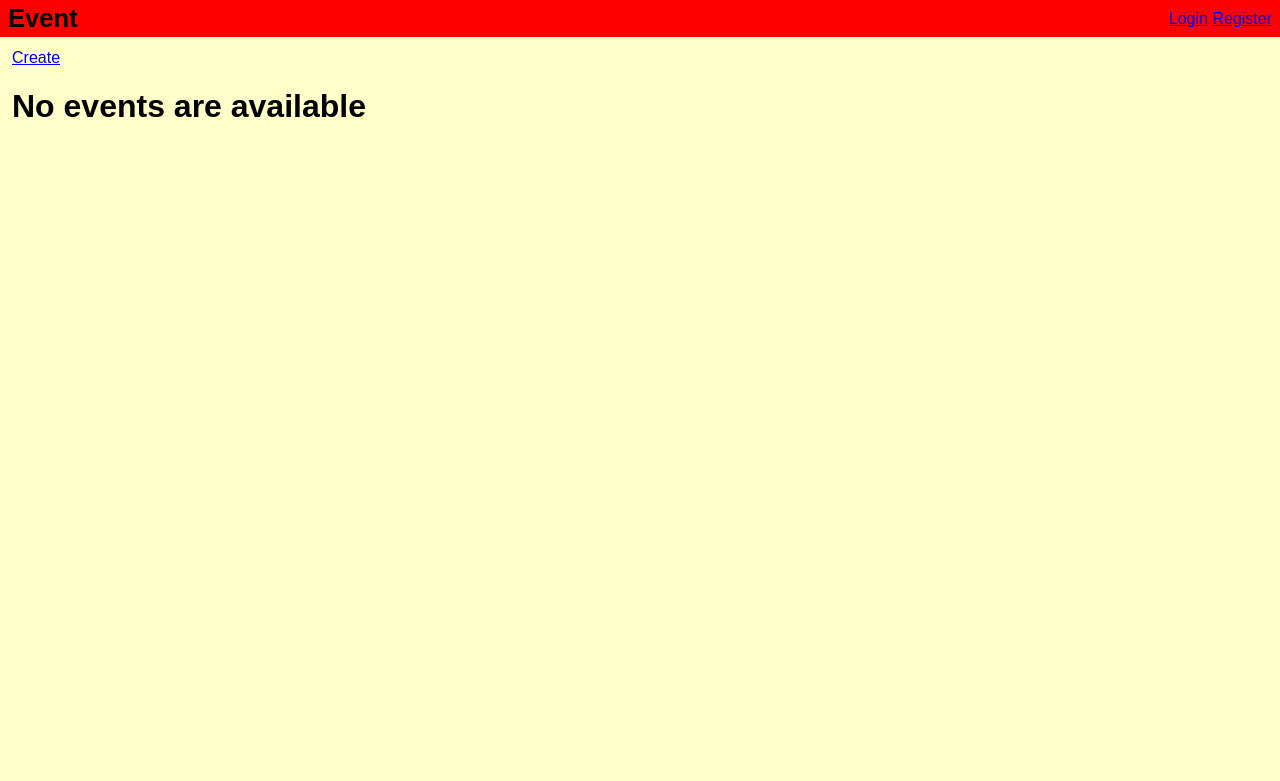
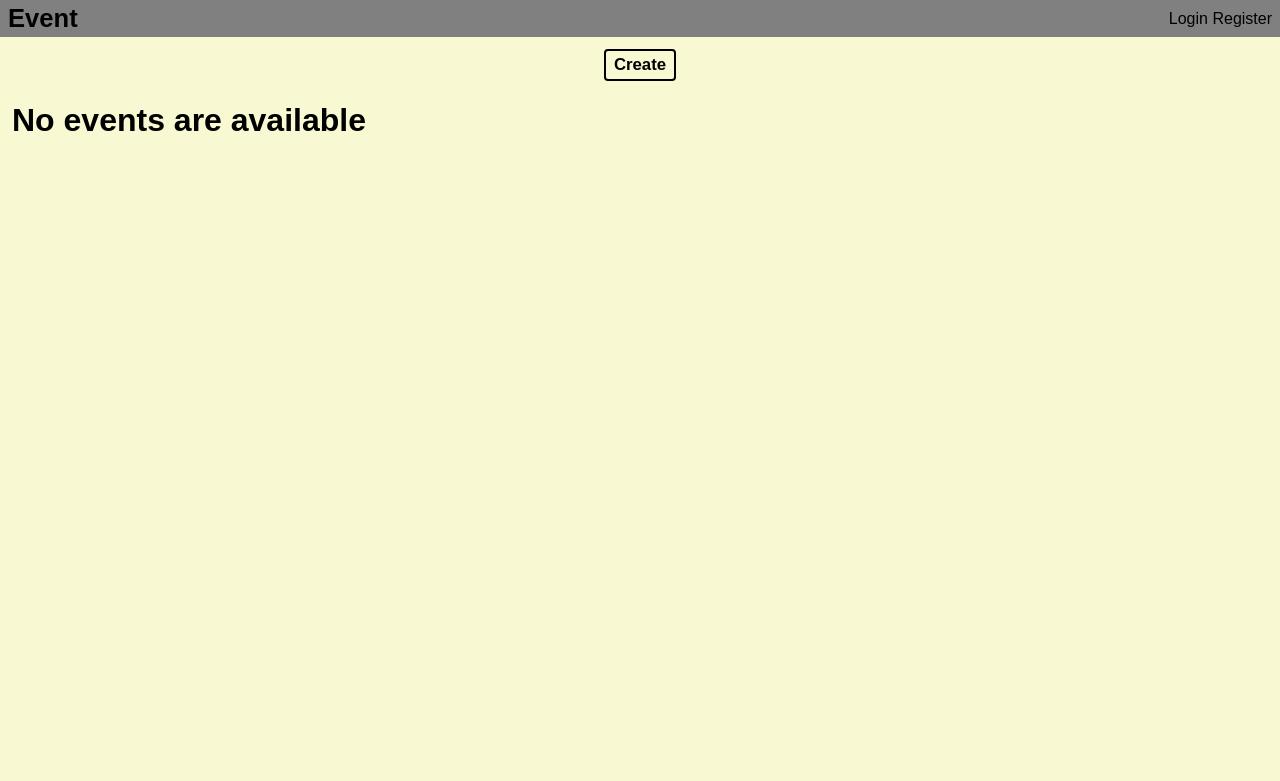
Before and after one commit to Serp-ent/events, a Django app: page /events/ in a window 1280 px wide. Shown: the top 781 px of the page. Run offline with Django 5.2, Linux system fonts and the light colour scheme; data that the repository does not hold is empty.

Commit message:
Add style for event list item

```diff
--- a/events/static/events/style.css
+++ b/events/static/events/style.css
@@ -23,11 +23,11 @@ body {
 
 main {
   padding: 12px;
-  background-color: rgb(255, 255, 201);
+  background-color: rgb(248, 248, 210);
 }
 
 header {
-  background-color: red;
+  background-color: gray;
   padding: 4px 8px;
   display: flex;
   justify-content: space-between;
@@ -44,3 +44,43 @@ header h1 {
 footer {
   background-color: gray;
 }
+
+.eventListItem {
+  margin-top: 0.5rem;
+  padding: 0.5rem;
+  border-radius: 0.3rem;
+  box-shadow: 0 1px 3px 0 rgba(0, 0, 0, 0.1), 0 1px 2px 0 rgba(0, 0, 0, 0.06);
+  background-color: white;
+
+  display: flex;
+  justify-content: space-between;
+}
+
+.eventListItem .eventName {
+  font-weight: bold;
+}
+
+/* TODO: add hover state etc... */
+.eventListItem .eventItemActions a {
+  border: 1px solid black;
+  padding: 0.25rem 0.5rem;
+  border-radius: 0.25rem;
+  font-size: 0.75rem;
+}
+
+a {
+  text-decoration: none;
+  color: inherit;
+}
+
+.eventCreateButtonWrapper {
+  display: flex;
+  justify-content: center;
+}
+.eventCreateButtonWrapper a {
+  font-weight: bold;
+  font-size: 1.05rem;
+  border: 2px solid black;
+  border-radius: 0.25rem;
+  padding: 0.25rem 0.5rem;
+}
--- a/events/templates/events/index.html
+++ b/events/templates/events/index.html
@@ -8,16 +8,15 @@ Event List
 {%endblock%}
 
 {% block content %}
-  <a href="{% url 'events:create_event' %}">Create</a>
+  <div class='eventCreateButtonWrapper'>
+    <a href="{% url 'events:create_event' %}">Create</a>
+  </div>
 
   {% if events_list %}
     <ul>
       {% for event in events_list %}
       <li>
-        <a href="{% url 'events:detailed_event' event.id %}">{{ event.name }}</a>
-
-        <a href="{% url 'events:edit_event' event.id %}">Edit</a>
-        <a href="{% url 'events:remove_event' event.id %}">Delete</a>
+        {% include "events/partials/eventListItem.html" with event=event %}
       </li>
       {% endfor %}
     </ul>
--- a/events/templates/events/partials/header.html
+++ b/events/templates/events/partials/header.html
@@ -1,5 +1,9 @@
 <header>
-  <h1>Event</h1>
+  <h1>
+    <a href={% url 'events:index' %}>
+    Event
+    </a>
+  </h1>
 
   <section>
     {% if user.is_authenticated %}
```
Also changed, not shown: events/templates/events/partials/eventListItem.html (added, +12 -0 lines).
